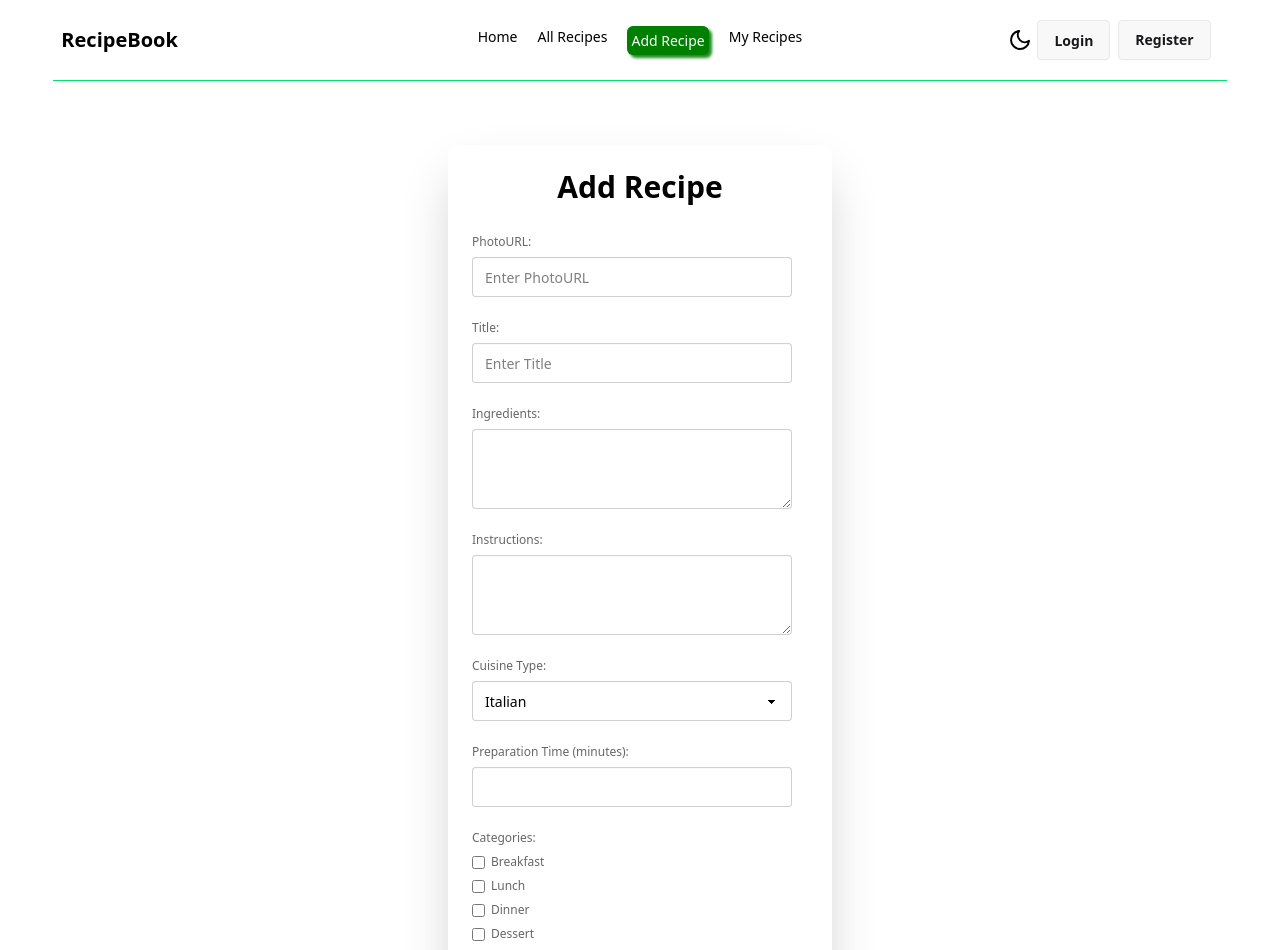
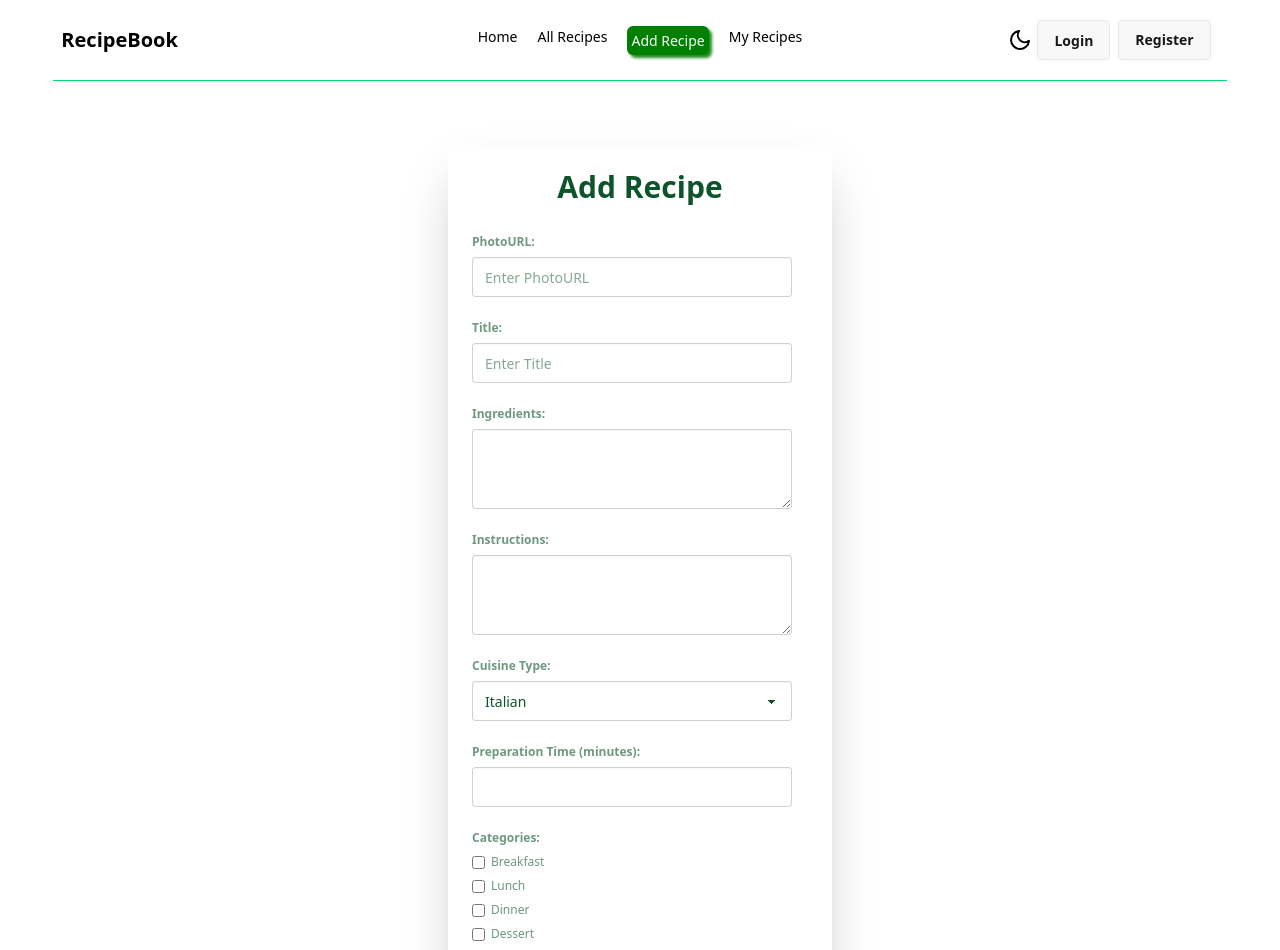
Before and after one commit to tahmid-khan-hub/Recipe-Book, a React (Vite) app: page /addrecipe in a window 1280 px wide. Shown: the top 950 px of the page. Built offline with nearby package versions, Linux system fonts and the light colour scheme.

Commit message:
updated some styles in addRecipe section

```diff
--- a/src/pages/AddRecipe/AddRecipe.jsx
+++ b/src/pages/AddRecipe/AddRecipe.jsx
@@ -27,10 +27,10 @@ const AddRecipe = () => {
 
   return (
     <div className="card bg-base-100 w-11/12 max-w-sm mx-auto shrink-0 shadow-2xl mt-16 mb-24">
-      <div className="card-body">
+      <div className="card-body text-green-900">
         <h1 className="text-3xl font-bold text-center">Add Recipe</h1>
         <form onSubmit={handleNewRecipe} className="fieldset">
-          <label className="label mt-4">PhotoURL:</label>
+          <label className="label mt-4 font-bold">PhotoURL:</label>
           <input
             className="input"
             type="text"
@@ -38,7 +38,7 @@ const AddRecipe = () => {
             placeholder="Enter PhotoURL"
           />
 
-          <label className="label mt-4">Title:</label>
+          <label className="label mt-4 font-bold">Title:</label>
           <input
             className="input"
             type="text"
@@ -46,13 +46,13 @@ const AddRecipe = () => {
             placeholder="Enter Title"
           />
 
-          <label className="label mt-4">Ingredients:</label>
+          <label className="label mt-4 font-bold">Ingredients:</label>
           <textarea className="textarea" name="ingredients" />
 
-          <label className="label mt-4">Instructions:</label>
+          <label className="label mt-4 font-bold">Instructions:</label>
           <textarea className="textarea" name="instructions" />
 
-          <label className="label mt-4">Cuisine Type:</label>
+          <label className="label mt-4 font-bold">Cuisine Type:</label>
           <select className="select " name="cuisineType" >
             <option value="Italian">Italian</option>
             <option value="Mexican">Mexican</option>
@@ -61,10 +61,10 @@ const AddRecipe = () => {
             <option value="Others">Others</option>
           </select>
 
-          <label className="label mt-4">Preparation Time (minutes):</label>
+          <label className="label mt-4 font-bold">Preparation Time (minutes):</label>
           <input className="input" type="number" name="prepTime" min="0" />
 
-          <label className="label mt-4">Categories:</label>
+          <label className="label mt-4 font-bold">Categories:</label>
           <label className="label">
             <input type="checkbox" name="categories" value="Breakfast" />{" "}
             Breakfast
@@ -82,7 +82,7 @@ const AddRecipe = () => {
             <input type="checkbox" name="categories" value="Vegan" /> Vegan
           </label>
 
-          <label className="label mt-5">Like Count:</label>
+          <label className="label mt-5 font-bold">Like Count:</label>
           <input className="input" type="number" value="0" readOnly />
 
           <button className="btn mt-8" type="submit">
```
